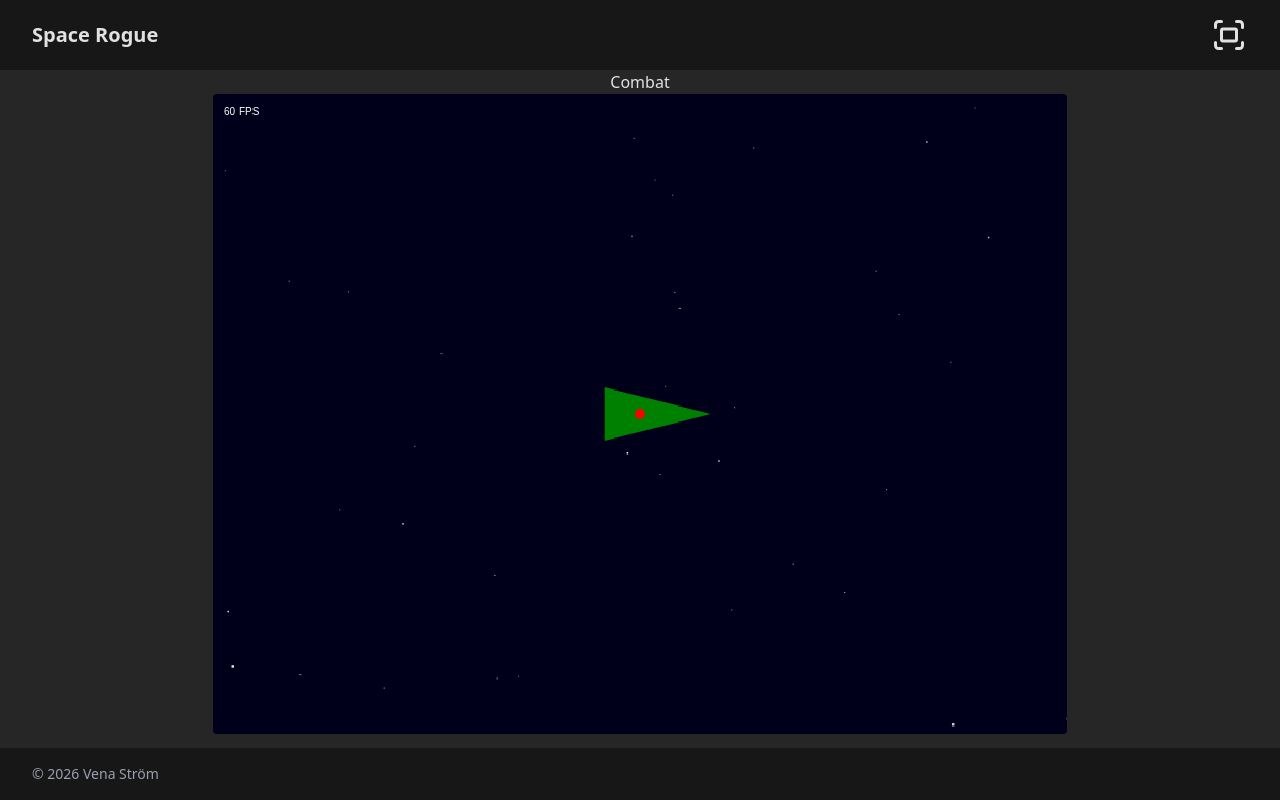
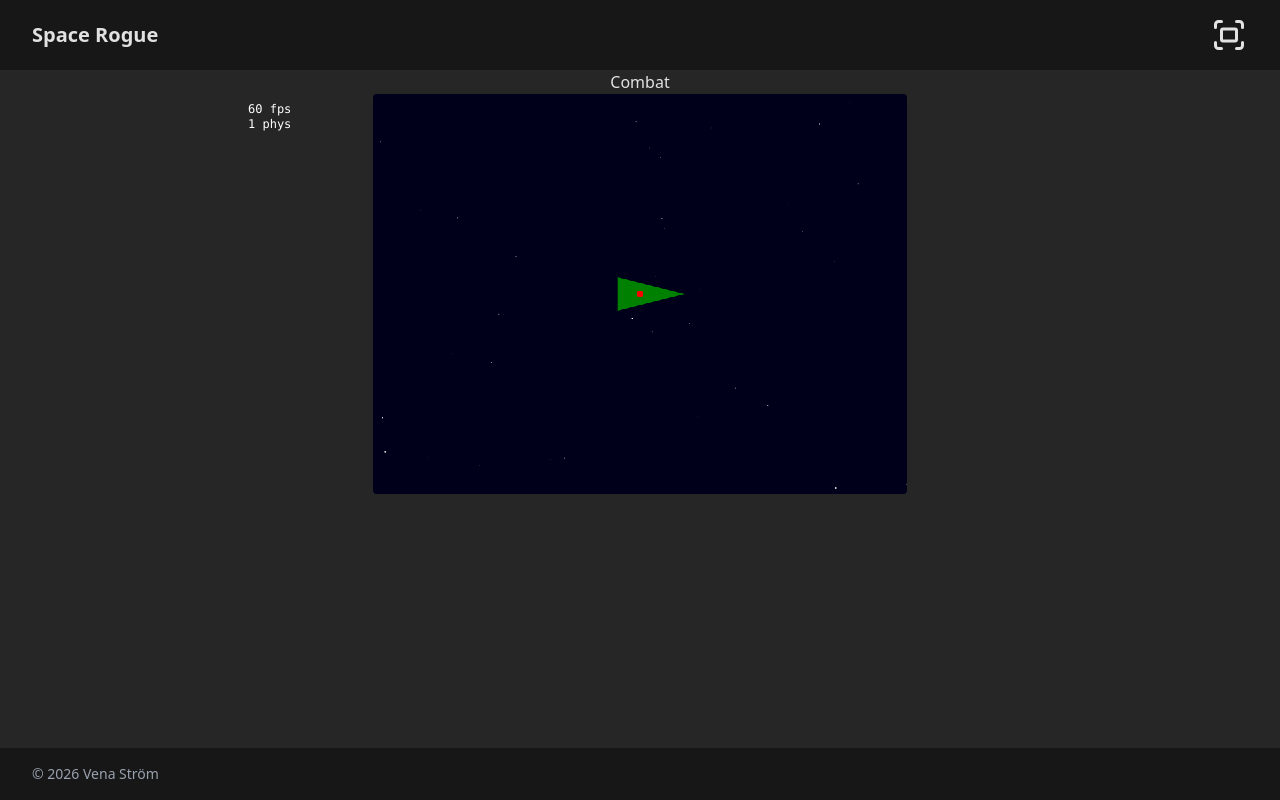
Before and after one commit to VenaStrom/Space-Rogue, a React (Vite) app: page / in a window 1280 px wide. Built offline with nearby package versions, Linux system fonts and the light colour scheme.

Commit message:
move fps to dom

```diff
--- a/src/views/_combat-view.tsx
+++ b/src/views/_combat-view.tsx
@@ -3,7 +3,12 @@ import { Camera, Ship, Starscape } from "../rendering/combat";
 
 const PHYS_STEP_MS = 1000 / 60; // fixed 60 Hz physics tick
 
-function main(ctx: CanvasRenderingContext2D) {
+type StatsElements = {
+  renderFps: HTMLElement;
+  physFrames: HTMLElement;
+};
+
+function main(ctx: CanvasRenderingContext2D, stats: StatsElements) {
   const ship = new Ship();
   ship.hookControls();
 
@@ -21,20 +26,20 @@ function main(ctx: CanvasRenderingContext2D) {
 
   let lastTime = performance.now();
   let accumulatedMS = 0;
-  let renderFps = 0;
 
   function frame() {
     const now = performance.now();
     // Clamp to 100 ms to prevent a "spiral of death" after tab suspension
     const deltaMS = Math.min(now - lastTime, 100);
     lastTime = now;
-    renderFps = 1000 / deltaMS;
 
-    // Drain accumulator in fixed physics steps
+    // Drain accumulator in fixed physics steps; count steps per render frame
     accumulatedMS += deltaMS;
+    let physSteps = 0;
     while (accumulatedMS >= PHYS_STEP_MS) {
       ship.physicsUpdate(1); // delta=1 is always one fixed step
       accumulatedMS -= PHYS_STEP_MS;
+      physSteps++;
     }
 
     const { width: w, height: h } = ctx.canvas;
@@ -49,9 +54,9 @@ function main(ctx: CanvasRenderingContext2D) {
     ship.render(ctx);
     camera.restoreTransform(ctx);
 
-    // HUD drawn in screen space after restoring transform
-    ctx.fillStyle = "white";
-    ctx.fillText(`${Math.round(renderFps)} FPS`, 10, 20);
+    // Update DOM HUD (direct textContent mutation avoids React re-renders)
+    stats.renderFps.textContent = `${Math.round(1000 / deltaMS)} fps`;
+    stats.physFrames.textContent = `${physSteps} phys`;
 
     window.requestAnimationFrame(frame);
   }
@@ -61,19 +66,22 @@ function main(ctx: CanvasRenderingContext2D) {
 
 export function CombatView() {
   const canvasRef = useRef<HTMLCanvasElement>(null);
+  const fpsRef = useRef<HTMLSpanElement>(null);
+  const physRef = useRef<HTMLSpanElement>(null);
 
   useEffect(() => {
-    if (!canvasRef.current) return;
+    if (!canvasRef.current || !fpsRef.current || !physRef.current) return;
 
     const ctx = canvasRef.current.getContext("2d");
     if (!ctx) return;
 
-    main(ctx);
+    main(ctx, { renderFps: fpsRef.current, physFrames: physRef.current });
   }, []);
 
   return <main>
     <h2>Combat</h2>
 
+    <div className="relative flex justify-center items-center max-w-fit">
       <canvas
         ref={canvasRef}
         height={600}
@@ -83,7 +91,13 @@ export function CombatView() {
           aspect-4/3
           w-8/12
           rounded-sm
+          block
         `}
       />
+      <div className="absolute top-2 left-2 text-white text-xs font-mono leading-tight pointer-events-none select-none">
+        <span ref={fpsRef}>-- fps</span><br />
+        <span ref={physRef}>-- phys</span>
+      </div>
+    </div>
   </main>;
 }
```
Also changed, not shown: src/global.tw.css (line endings or trailing spaces). Lines whose indentation alone changed are shown as unchanged.
